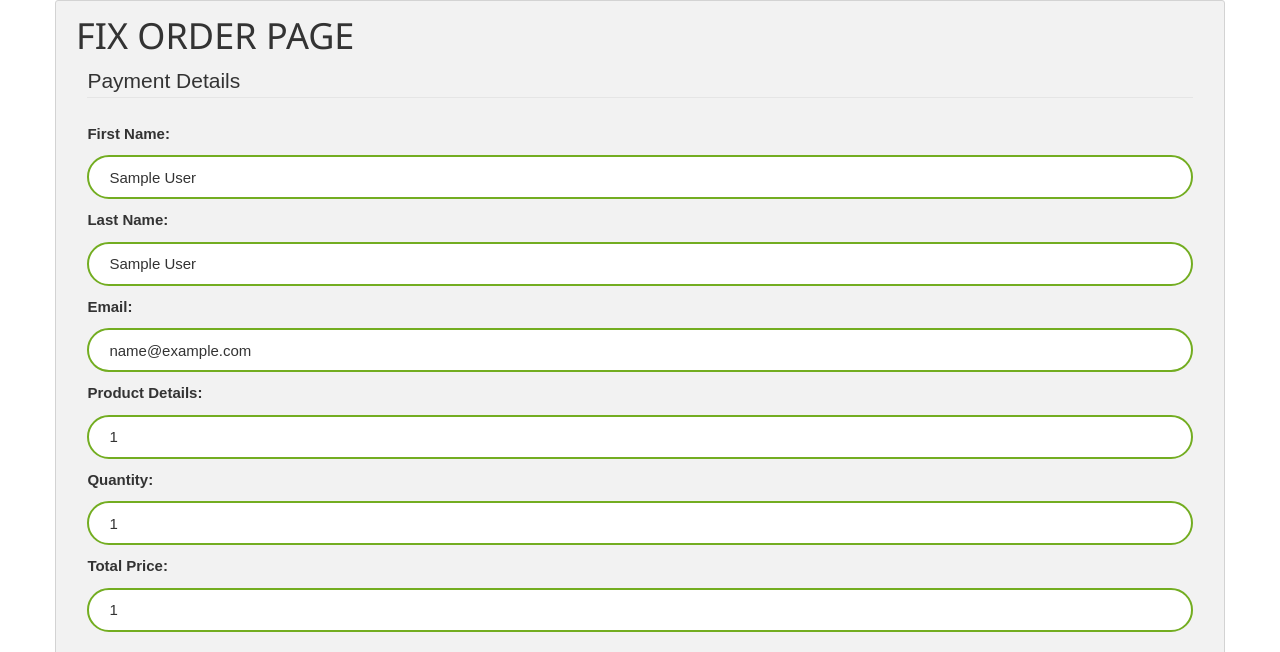
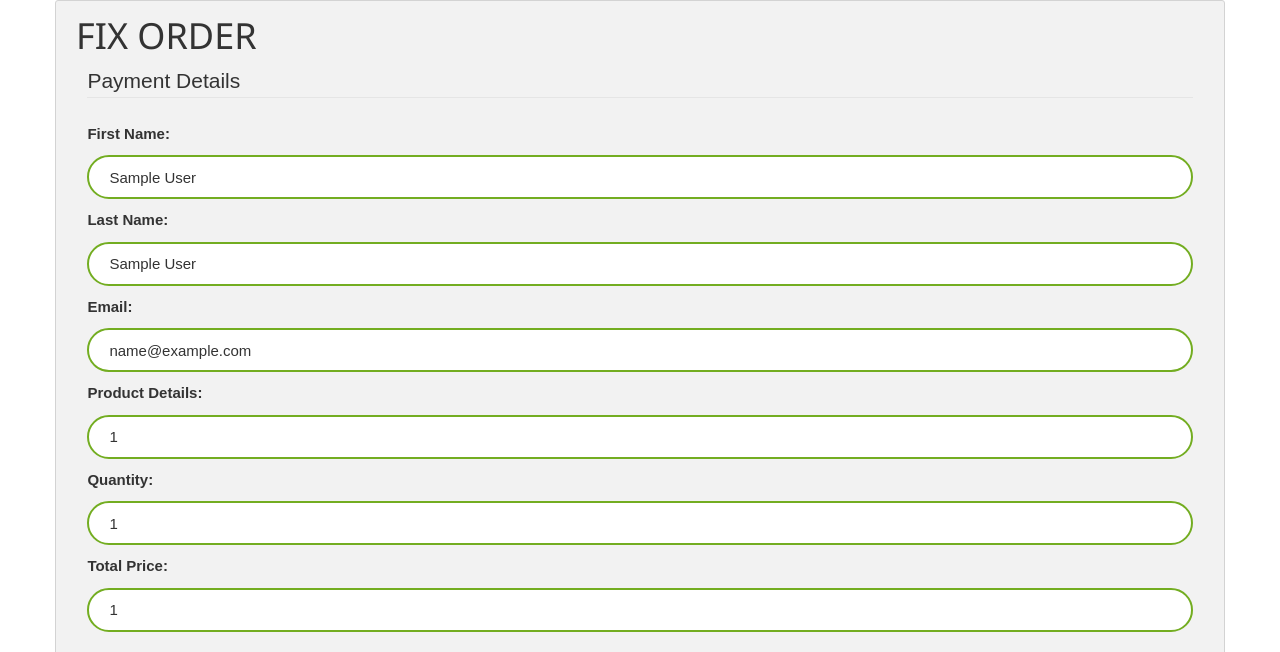
Before and after one commit to chansiawwei/SZ_Web_Assign3, a PHP site: page /fix_order.php in a window 1280 px wide. Shown: the part 141-793 px from the top of the page. Run offline with PHP 8.4, Linux system fonts and the light colour scheme; the visitor is signed in with stand-in values (Sample User, id 1).

Commit message:
Merge Jefff Repo

```diff
--- a/fix_order.php
+++ b/fix_order.php
@@ -41,7 +41,8 @@ $totalprice=$_SESSION["totalprice"];
 <body onload="myFunction()">
 <?php include 'header.inc';?>
 <div class="container">
-<H1>FIX ORDER PAGE</H1>
+<H1>FIX ORDER</H1>
+
 <form class="form" method="POST" action="process_order.php"  onsubmit="return  validate()">
 <fieldset>
         <legend>Payment Details</legend>
```
